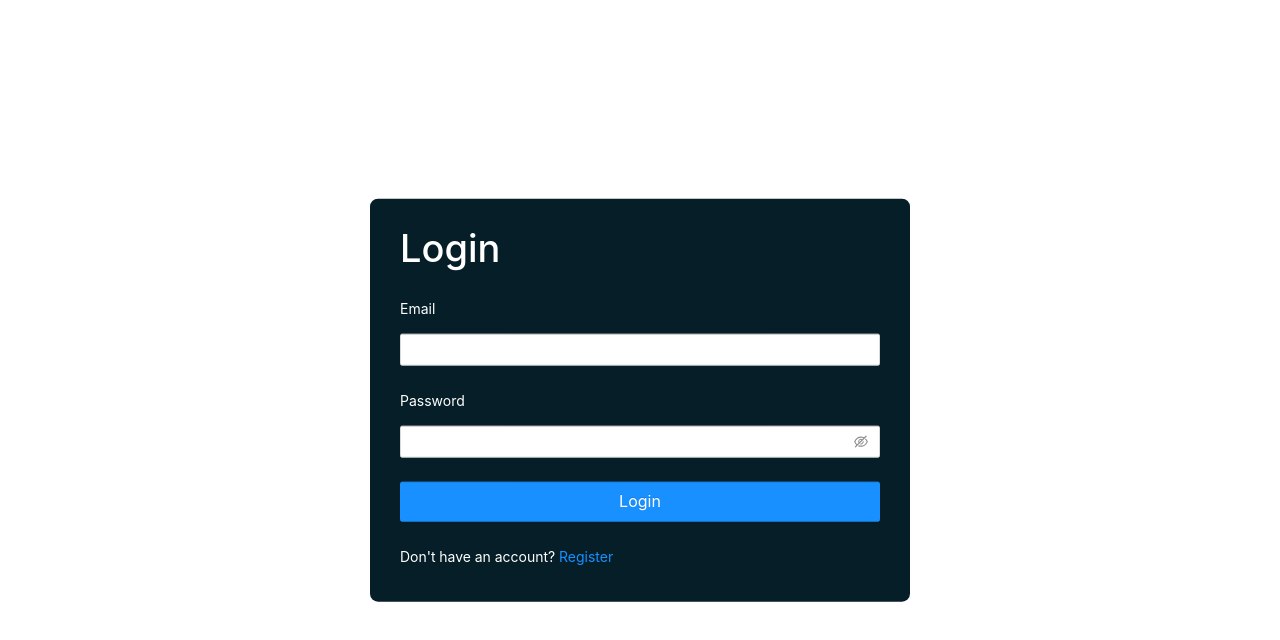
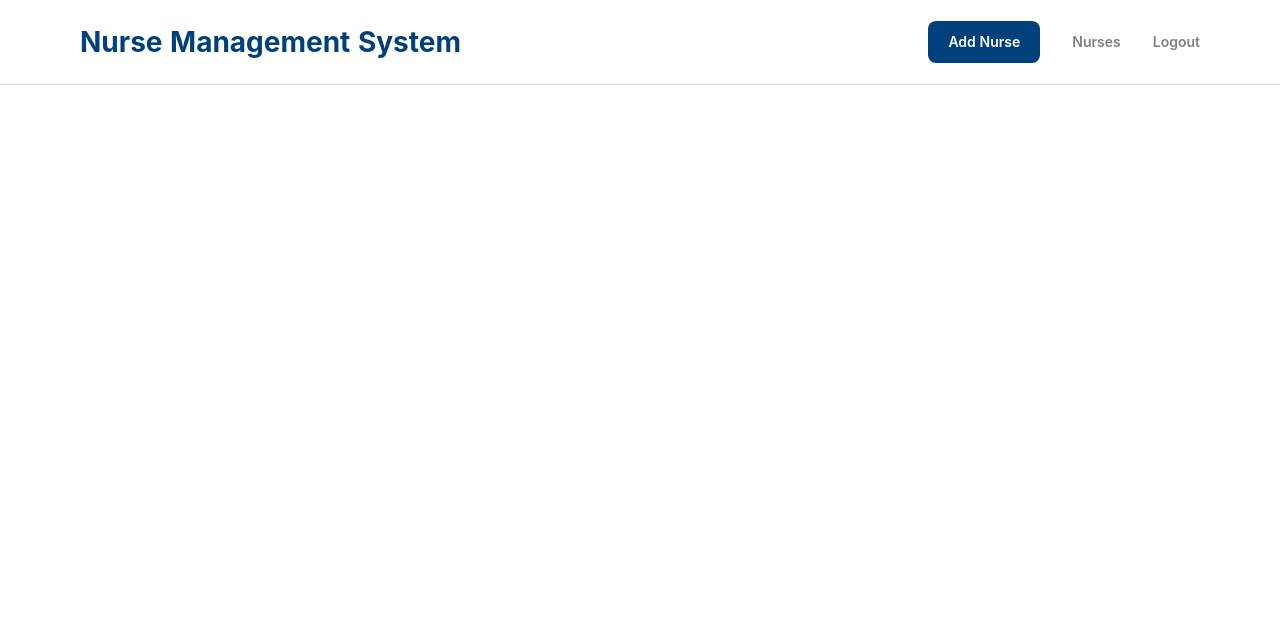
Before and after one commit to Abhigyan-Dhakal/Nurse_management_system_FE, a React (Create React App) app: page / in a window 1280 px wide. Before the commit this address led to /login. Shown: the top 640 px of the page. Built offline with nearby package versions, Linux system fonts and the light colour scheme; sample sign-in values are in the browser's storage.

Commit message:
Refactor code and fix routes

```diff
--- a/src/components/ProtectedRoutes/ProtectedRoutes.tsx
+++ b/src/components/ProtectedRoutes/ProtectedRoutes.tsx
@@ -1,11 +1,21 @@
 import { Navigate, Outlet } from "react-router-dom";
 
 import { getUserAuthenticated } from "../../utils/handleToken";
+import { Navbar } from "../Navbar";
+
+import "../../styles/navbar/navbar.css";
 
 const ProtectedRoutes = () => {
   const isAuthenticated = getUserAuthenticated();
 
-  return isAuthenticated ? <Outlet /> : <Navigate to="/login" />;
+  return isAuthenticated ? (
+    <div>
+      <Navbar />
+      <Outlet />
+    </div>
+  ) : (
+    <Navigate to="/login" />
+  );
 };
 
 export default ProtectedRoutes;
--- a/src/layout/BasicLayout.tsx
+++ /dev/null
@@ -1,13 +0,0 @@
-import React from "react";
-import { Outlet } from "react-router-dom";
-import { Navbar } from "../components";
-import "./BasicLayout.css";
-
-export const BasicLayout: React.FC = () => {
-  return (
-    <div>
-      <Navbar />
-      <Outlet />
-    </div>
-  );
-};
--- a/src/routes/AppRoutes.tsx
+++ b/src/routes/AppRoutes.tsx
@@ -1,7 +1,6 @@
 import React from "react";
 import { Navigate, Route, Routes } from "react-router-dom";
 import ProtectedRoutes from "../components/ProtectedRoutes/ProtectedRoutes";
-import { BasicLayout } from "../layout/BasicLayout";
 import {
   AddNurse,
   Nurses,
@@ -16,16 +15,14 @@ type Props = {};
 export const AppRoutes = (props: Props) => {
   return (
     <Routes>
+      <Route path="/" element={<ProtectedRoutes />}>
+        <Route path="/nurses/" element={<Nurses />} />
+        <Route path="/nurses/add-nurse" element={<AddNurse />} />
+        <Route path="/nurses/:id/edit-nurse" element={<EditNurse />} />
+      </Route>
       <Route path="/" element={<Navigate to="login" />} />
-      <Route path="login" element={<Login />} />
-      <Route path="register" element={<Register />} />
-      <Route path="/" element={<ProtectedRoutes />}>
-        <Route path="/" element={<BasicLayout />}>
-          <Route path="nurses/" element={<Nurses />} />
-          <Route path="nurses/add-nurse" element={<AddNurse />} />
-          <Route path="nurses/:id/edit-nurse" element={<EditNurse />} />
-        </Route>
-      </Route>
+      <Route path="/login" element={<Login />} />
+      <Route path="/register" element={<Register />} />
       <Route path="*" element={<NotFound />}></Route>
     </Routes>
   );
```
Also changed, not shown: src/styles/navbar/navbar.css (renamed from src/layout/BasicLayout.css).
